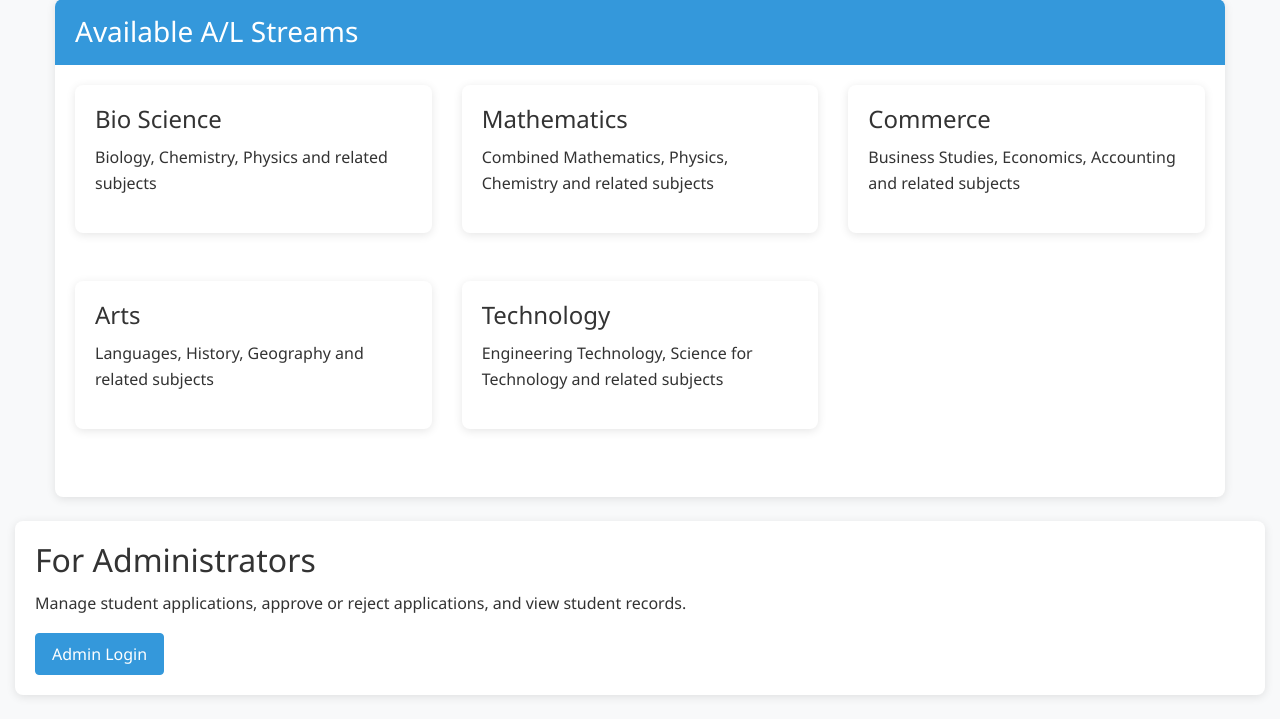
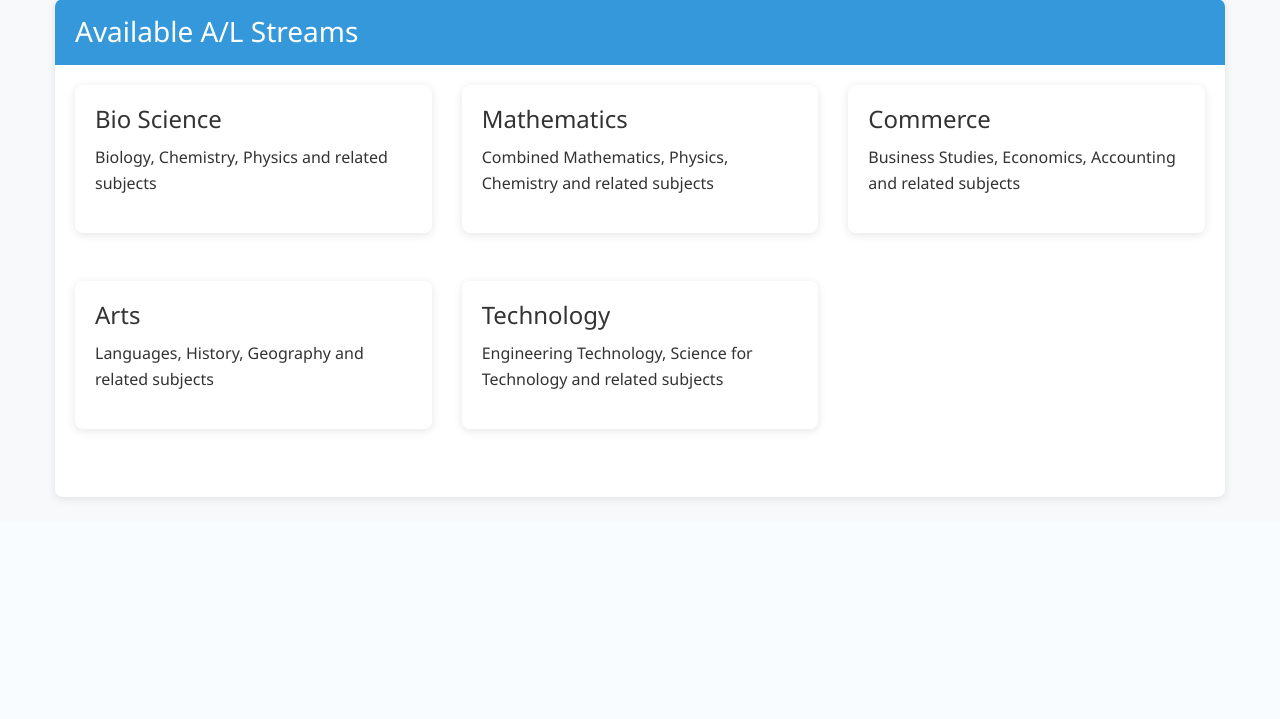
Before and after one commit to randilt/student-management-system, a PHP site: page /student_management/ in a window 1280 px wide. Shown: the part 1053-1772 px from the top of the page. After the commit the page ends 1554 px from the top, so only its background shows below. Run offline with PHP 8.4, Linux system fonts and the light colour scheme; data comes from the database, SQL or seed files in the repository.

Commit message:
Remove commented-out HTML for administrator section in footer

```diff
--- a/views/inc/footer.php
+++ b/views/inc/footer.php
@@ -1,5 +1,5 @@
 </div>
-    <div class="col-md-12">
+    <!-- <div class="col-md-12">
         <div class="card mb-4">
             <div class="card-body">
                 <h2 class="card-title">For Administrators</h2>
@@ -11,7 +11,7 @@
                 <?php endif; ?>
             </div>
         </div>
-    </div>
+    </div> -->
     <script src="<?php echo URL_ROOT; ?>/js/main.js"></script>
 </body>
 </html>
```
